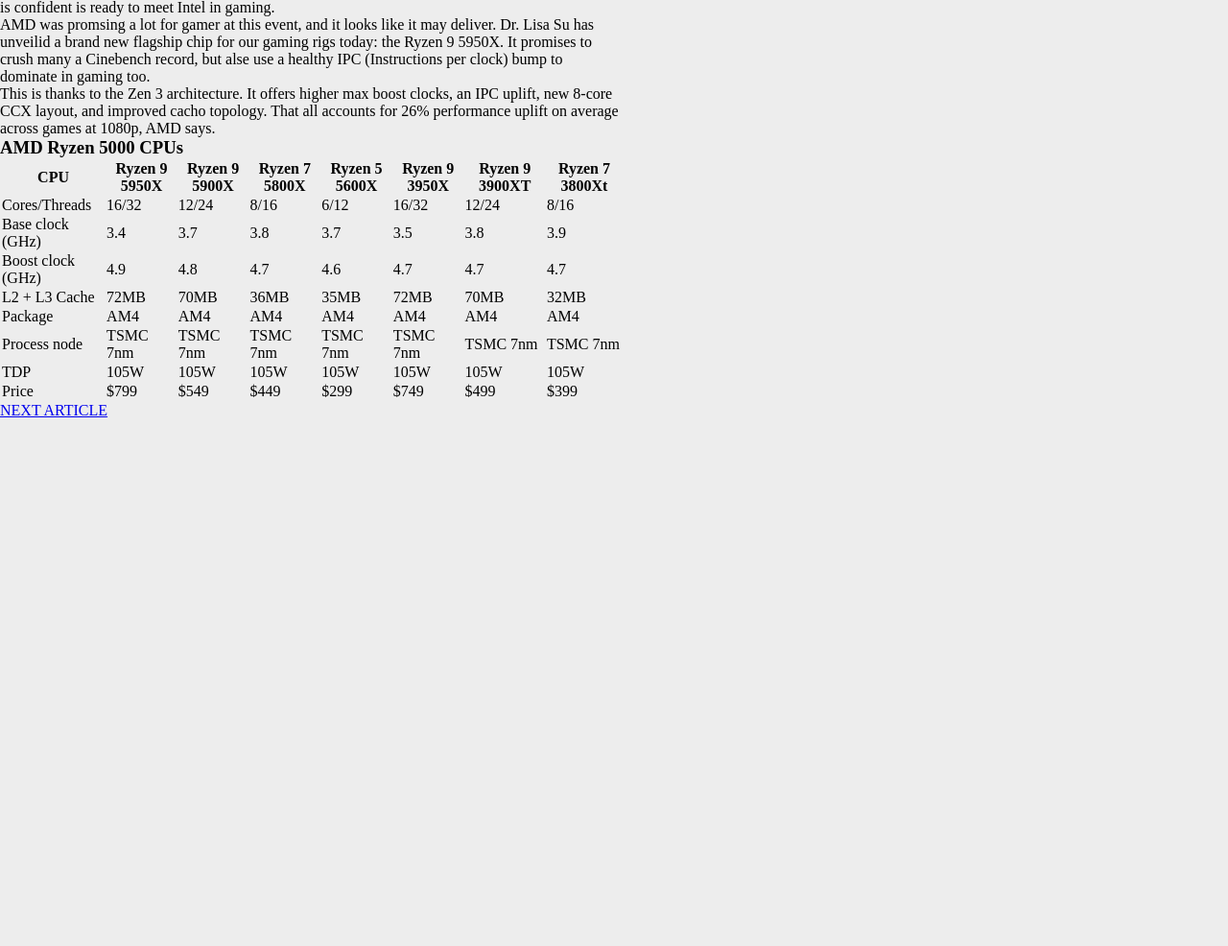
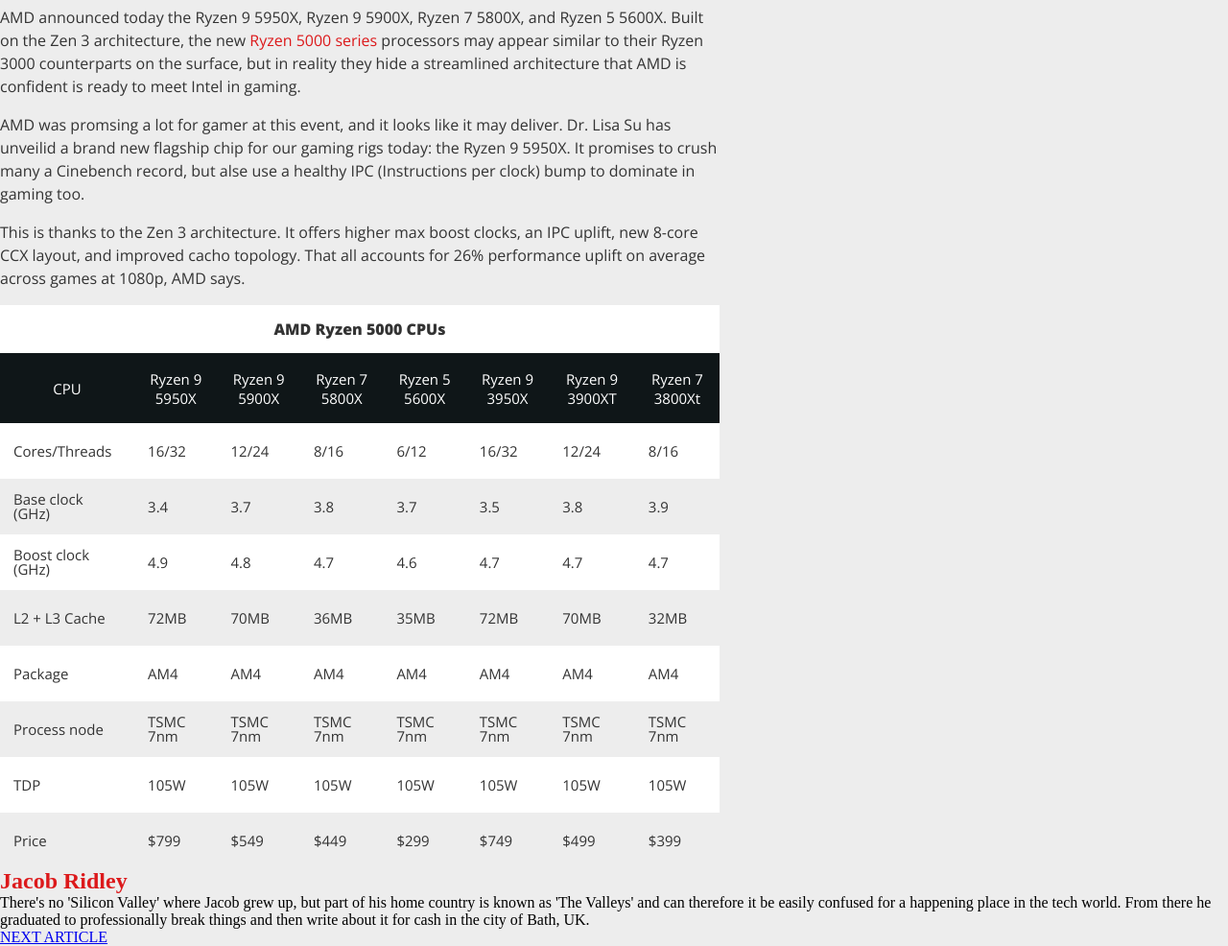
Before and after one commit to JoseBlois/notCNN, a plain HTML site: page news2.html in a window 1280 px wide. Shown: the part 657-1643 px from the top of the page at 96% size. Before the commit the page ends 1094 px from the top, so only its background shows below. Drawn offline with nearby package versions, Linux system fonts and the light colour scheme.

Commit message:
More styling on news 2

```diff
--- a/css/news1.css
+++ b/css/news1.css
@@ -6,7 +6,7 @@
     background-color: #f1f1f1
 }
 article{
-    width: 65%;
+    width: 66%;
     margin: auto;
     background-color: #ffffff;
     padding: 0px 32px;
@@ -15,11 +15,11 @@
     font-size: 48px ;
     padding: 0px;
     color: #141414;
-    line-height: 1.2;
+    line-height: 58px;
     font-family: 'Signika Negative', sans-serif;
     margin-bottom: 18px;
     font-weight: 700;
-    letter-spacing: -2px;
+    letter-spacing: -1px;
 }
 abbr{
     text-decoration: none;
@@ -27,7 +27,7 @@
 article header .subtitle{
     font-size: 20px;
     color: #626262;
-    line-height: 1.4;
+    line-height: 30px;
     margin-bottom: 18px;
     font-family: 'Open Sans', sans-serif;
     font-weight: 400;
@@ -65,7 +65,7 @@
     color: #141414;
     display: block;
     margin: 6px;
-    padding: 4px 16px;
+    padding: 3px 16px;
     position: relative;
     left: 350px;
     font-size: 15px;
@@ -87,7 +87,7 @@
     font-family: 'Open Sans', sans-serif;
 }
 .content-column p{
-    line-height: 1.8;
+    line-height: 29px;
     font-size: 16px;
     color: #141414;
     margin-bottom: 12px;
--- a/css/news2.css
+++ b/css/news2.css
@@ -7,13 +7,16 @@
     background-color: #ededed;
 }
 article{
-    width: 650px;
+    width: 750px;
+    font-family: 'Open Sans', sans-serif;
+    color: #333
 }
 .link{
     color: #dc191b;;
     text-decoration: none;
 }
 .article-title{
+    font-family: 'Roboto Condensed', sans-serif;
     font-size: 42px;
     line-height: 50px;
     margin-bottom: 6px;
@@ -21,11 +24,12 @@
 .byline{
     display: inline-block;
     font-size: 13px;
-    line-height: 23px;
+    line-height: 24px;
     margin-bottom: 6px;
 }
 .article-subtitle{
     color: #333;
+    font-family: 'Roboto Condensed', sans-serif;
     font-size: 20px;
     margin-bottom: 18px;
 }
@@ -40,3 +44,40 @@
     margin-top: 10px;
     font-size: 13px;
 }
+article p{
+    font-size: 16px;
+    line-height: 24px;
+    margin-bottom: 16px;
+    width: 100%;
+}
+article table{
+    border-collapse: collapse;
+}
+.table-title{
+    font-family: 'Open Sans', sans-serif;
+    font-size: 16px;
+    font-weight: 800;
+    padding: 14px;
+    background-color: #fff;
+}
+.table-head tr{
+    height: 73px;
+    color: #fff;
+    background-color: #0f1618;
+}
+.table-head tr th{
+    font-family: 'Open Sans', sans-serif;
+    font-size: 15px;
+    font-weight: 400;
+}
+.table-body tr:nth-child(odd){
+    background-color: #fff;
+}
+.table-body tr{
+    height: 58px;
+}
+.table-body tr td{
+    padding: 14px;
+    font-size: 15px;
+    line-height: 15px;
+}
--- a/news2.html
+++ b/news2.html
@@ -3,6 +3,7 @@
 <head>
     <meta charset="UTF-8">
     <meta name="viewport" content="width=device-width, initial-scale=1.0">
+    <link href="https://fonts.googleapis.com/css2?family=Open+Sans:wght@300;400;700;800&family=Roboto+Condensed:wght@300;400;700&display=swap" rel="stylesheet">
     <link rel="stylesheet" href="css/news2.css">
     <title>notCNN!</title>
 </head>
@@ -17,7 +18,7 @@
             <img src="images/news2Image.jpg" alt="">
             <figcaption>(Image credit: AMD)</figcaption>
         </figure>
-        <p>AMD announced today the Ryzen 9 5950X, Ryzen 9 5900X, Ryzen 7 5800X, and Ryzen 5 5600X. Built on the Zen 3 architecture, the new <a class="link" href="#">Ryzen 5000 series</a> processors may
+        <p>AMD announced today the Ryzen 9 5950X, Ryzen 9 5900X, Ryzen 7 5800X, and Ryzen 5 5600X. Built on the Zen 3 architecture, the new <a class="link" href="https://www.pcgamer.com/amd-ryzen-5000-zen-3-release-date-specs-performance/">Ryzen 5000 series</a> processors may
             appear similar to their Ryzen 3000 counterparts on the surface, but in reality they hide  a streamlined architecture that AMD is confident is ready to meet Intel in gaming.
         </p>
         <p>AMD was promsing a lot for gamer at this event, and it looks like it may deliver. Dr. Lisa Su has unveilid a brand new flagship chip for our gaming rigs today: the
@@ -26,12 +27,9 @@
         <p>This is thanks to the Zen 3 architecture. It offers higher max boost clocks, an IPC uplift, new 8-core CCX layout, and improved cacho topology. That all accounts for 26% performance
             uplift on average across games at 1080p, AMD says.
         </p>
-        <section>
-            <header>
-                <h3>AMD Ryzen 5000 CPUs</h2>
-            </header>
         <table>
-                <thead>
+            <caption class="table-title">AMD Ryzen 5000 CPUs</caption>
+            <thead class="table-head">
                 <tr>
                         <th>CPU</th>
                         <th>Ryzen 9 5950X</th>
@@ -43,7 +41,7 @@
                         <th>Ryzen 7 3800Xt</th>
                 </tr>
             </thead>
-                <tbody>
+            <tbody class="table-body">
                 <tr>
                         <td>Cores/Threads</td>
                         <td>16/32</td>
@@ -126,8 +124,13 @@
                 </tr>
             </tbody>
         </table>
+    </article>
+    <section>
+        <header>
+            <h2> <a class="link" href="https://www.pcgamer.com/author/jacob-ridley/">Jacob Ridley</a></h2>
+        </header>
+        <p>There's no 'Silicon Valley' where Jacob grew up, but part of his home country is known as 'The Valleys' and can therefore it be easily confused for a happening place in the tech world. From there he graduated to professionally break things and then write about it for cash in the city of Bath, UK.</p>
     </section>
-    </article>
     <footer>
         <a href="news1.html">NEXT ARTICLE</a>
     </footer>
```
Lines whose indentation alone changed are shown as unchanged.
